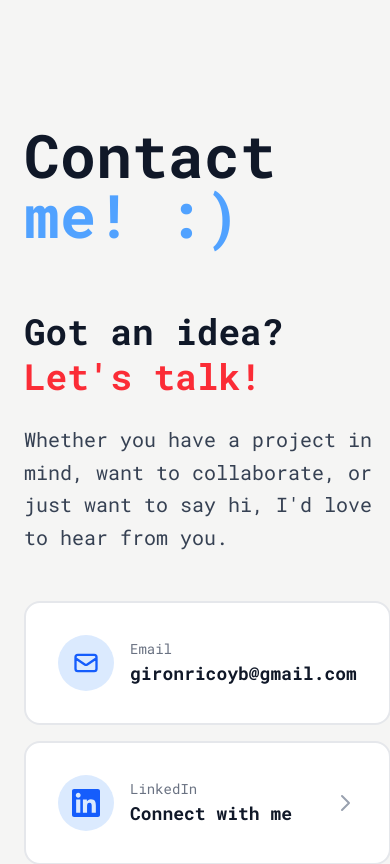
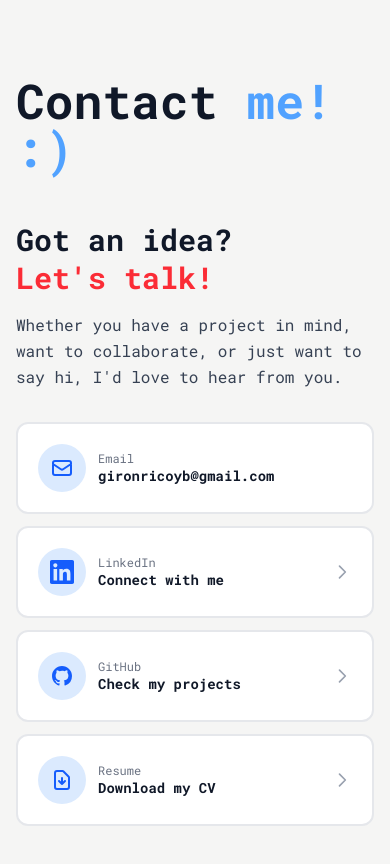
Before and after one commit to blancagiron/mi-portfolio, a Next.js app: page / in a window 390 px wide. Shown: the part 8560-9424 px from the top of the page. Built offline with nearby package versions, Linux system fonts and the light colour scheme.

Commit message:
mejorar vista movil

```diff
--- a/src/app/components/Contact.tsx
+++ b/src/app/components/Contact.tsx
@@ -5,7 +5,7 @@ const Contact = () => {
   return (
     <section
       id="contact"
-      className="py-32 container mx-auto px-6 max-w-7xl relative overflow-hidden"
+      className="py-20 md:py-32 container mx-auto px-4 sm:px-6 max-w-7xl relative overflow-hidden"
     >
       {/* Background Phone Icon - hidden on small screens */}
       <div className="hidden md:block absolute left-30 top-1/2 -translate-y-1/2 -translate-x-[15%] w-[400px] h-[400px] md:w-[600px] md:h-[600px] opacity-35 pointer-events-none">
@@ -20,34 +20,34 @@ const Contact = () => {
 
       {/* Content */}
       <div className="relative z-10">
-        <div className="flex items-center justify-end mb-16">
-          <h2 className="text-6xl md:text-7xl font-bold text-gray-900">
+        <div className="flex items-center justify-end mb-12 md:mb-16">
+          <h2 className="text-5xl md:text-6xl lg:text-7xl font-bold text-gray-900">
             Contact <span className="text-blue-400">me! :)</span>
           </h2>
         </div>
 
-        <div className="grid md:grid-cols-2 gap-12 items-center">
+        <div className="grid md:grid-cols-2 gap-8 md:gap-12 items-center">
           {/* Left side - Message */}
-          <div className="space-y-6 relative">
-            <h3 className="text-4xl md:text-5xl font-bold text-gray-900 leading-tight">
+          <div className="space-y-4 md:space-y-6 relative">
+            <h3 className="text-3xl sm:text-4xl md:text-5xl font-bold text-gray-900 leading-tight">
               Got an idea?
               <br />
               <span className="text-red-500">Let's talk!</span>
             </h3>
-            <p className="text-xl md:text-xl text-gray-700 leading-relaxed">
+            <p className="text-base sm:text-lg md:text-xl text-gray-700 leading-relaxed">
               Whether you have a project in mind, want to collaborate, or just
               want to say hi, I'd love to hear from you.
             </p>
           </div>
 
           {/* Right side - Contact Cards */}
-          <div className="space-y-4">
+          <div className="space-y-3 md:space-y-4">
             {/* Email Card */}
-            <div className="group bg-white rounded-2xl p-8 border-2 border-gray-200 hover:border-blue-400 hover:shadow-xl transition-all duration-300">
-              <div className="flex items-center gap-4">
-                <div className="w-14 h-14 rounded-full bg-blue-100 flex items-center justify-center group-hover:bg-blue-400 transition-colors duration-300">
+            <div className="group bg-white rounded-xl md:rounded-2xl p-5 md:p-8 border-2 border-gray-200 hover:border-blue-400 hover:shadow-xl transition-all duration-300">
+              <div className="flex items-center gap-3 md:gap-4">
+                <div className="w-12 h-12 md:w-14 md:h-14 rounded-full bg-blue-100 flex items-center justify-center group-hover:bg-blue-400 transition-colors duration-300 flex-shrink-0">
                   <svg
-                    className="w-7 h-7 text-blue-600 group-hover:text-white transition-colors duration-300"
+                    className="w-6 h-6 md:w-7 md:h-7 text-blue-600 group-hover:text-white transition-colors duration-300"
                     fill="none"
                     stroke="currentColor"
                     viewBox="0 0 24 24"
@@ -60,9 +60,9 @@ const Contact = () => {
                     />
                   </svg>
                 </div>
-                <div className="flex-1">
-                  <p className="text-sm text-gray-500 font-medium">Email</p>
-                  <p className="text-lg md:text-xl font-semibold text-gray-900 group-hover:text-blue-400 transition-colors duration-300">
+                <div className="flex-1 min-w-0">
+                  <p className="text-xs md:text-sm text-gray-500 font-medium">Email</p>
+                  <p className="text-sm sm:text-base md:text-lg lg:text-xl font-semibold text-gray-900 group-hover:text-blue-400 transition-colors duration-300 truncate">
                     gironricoyb@gmail.com
                   </p>
                 </div>
@@ -74,26 +74,26 @@ const Contact = () => {
               href="https://www.linkedin.com/in/blancagiroon"
               target="_blank"
               rel="noopener noreferrer"
-              className="group block bg-white rounded-2xl p-8 border-2 border-gray-200 hover:border-blue-400 hover:shadow-xl transition-all duration-300 hover:-translate-y-1"
+              className="group block bg-white rounded-xl md:rounded-2xl p-5 md:p-8 border-2 border-gray-200 hover:border-blue-400 hover:shadow-xl transition-all duration-300 hover:-translate-y-1"
             >
-              <div className="flex items-center gap-4">
-                <div className="w-14 h-14 rounded-full bg-blue-100 flex items-center justify-center group-hover:bg-blue-400 transition-colors duration-300">
+              <div className="flex items-center gap-3 md:gap-4">
+                <div className="w-12 h-12 md:w-14 md:h-14 rounded-full bg-blue-100 flex items-center justify-center group-hover:bg-blue-400 transition-colors duration-300 flex-shrink-0">
                   <svg
-                    className="w-7 h-7 text-blue-600 group-hover:text-white transition-colors duration-300"
+                    className="w-6 h-6 md:w-7 md:h-7 text-blue-600 group-hover:text-white transition-colors duration-300"
                     fill="currentColor"
                     viewBox="0 0 24 24"
                   >
                     <path d="M20.447 20.452h-3.554v-5.569c0-1.328-.027-3.037-1.852-3.037-1.853 0-2.136 1.445-2.136 2.939v5.667H9.351V9h3.414v1.561h.046c.477-.9 1.637-1.85 3.37-1.85 3.601 0 4.267 2.37 4.267 5.455v6.286zM5.337 7.433c-1.144 0-2.063-.926-2.063-2.065 0-1.138.92-2.063 2.063-2.063 1.14 0 2.064.925 2.064 2.063 0 1.139-.925 2.065-2.064 2.065zm1.782 13.019H3.555V9h3.564v11.452zM22.225 0H1.771C.792 0 0 .774 0 1.729v20.542C0 23.227.792 24 1.771 24h20.451C23.2 24 24 23.227 24 22.271V1.729C24 .774 23.2 0 22.222 0h.003z" />
                   </svg>
                 </div>
-                <div className="flex-1">
-                  <p className="text-sm text-gray-500 font-medium">LinkedIn</p>
-                  <p className="text-lg md:text-xl font-semibold text-gray-900 group-hover:text-blue-400 transition-colors duration-300">
+                <div className="flex-1 min-w-0">
+                  <p className="text-xs md:text-sm text-gray-500 font-medium">LinkedIn</p>
+                  <p className="text-sm sm:text-base md:text-lg lg:text-xl font-semibold text-gray-900 group-hover:text-blue-400 transition-colors duration-300">
                     Connect with me
                   </p>
                 </div>
                 <svg
-                  className="w-6 h-6 text-gray-400 group-hover:text-blue-400 group-hover:translate-x-1 transition-all duration-300"
+                  className="w-5 h-5 md:w-6 md:h-6 text-gray-400 group-hover:text-blue-400 group-hover:translate-x-1 transition-all duration-300 flex-shrink-0"
                   fill="none"
                   stroke="currentColor"
                   viewBox="0 0 24 24"
@@ -113,12 +113,12 @@ const Contact = () => {
               href="https://github.com/blancagiron"
               target="_blank"
               rel="noopener noreferrer"
-              className="group block bg-white rounded-2xl p-8 border-2 border-gray-200 hover:border-blue-400 hover:shadow-xl transition-all duration-300 hover:-translate-y-1"
+              className="group block bg-white rounded-xl md:rounded-2xl p-5 md:p-8 border-2 border-gray-200 hover:border-blue-400 hover:shadow-xl transition-all duration-300 hover:-translate-y-1"
             >
-              <div className="flex items-center gap-4">
-                <div className="w-14 h-14 rounded-full bg-blue-100 flex items-center justify-center group-hover:bg-blue-400 transition-colors duration-300">
+              <div className="flex items-center gap-3 md:gap-4">
+                <div className="w-12 h-12 md:w-14 md:h-14 rounded-full bg-blue-100 flex items-center justify-center group-hover:bg-blue-400 transition-colors duration-300 flex-shrink-0">
                   <svg
-                    className="w-7 h-7 text-blue-600 group-hover:text-white transition-colors duration-300"
+                    className="w-6 h-6 md:w-7 md:h-7 text-blue-600 group-hover:text-white transition-colors duration-300"
                     fill="currentColor"
                     viewBox="0 0 24 24"
                   >
@@ -129,14 +129,14 @@ const Contact = () => {
                     />
                   </svg>
                 </div>
-                <div className="flex-1">
-                  <p className="text-sm text-gray-500 font-medium">GitHub</p>
-                  <p className="text-lg md:text-xl font-semibold text-gray-900 group-hover:text-blue-400 transition-colors duration-300">
+                <div className="flex-1 min-w-0">
+                  <p className="text-xs md:text-sm text-gray-500 font-medium">GitHub</p>
+                  <p className="text-sm sm:text-base md:text-lg lg:text-xl font-semibold text-gray-900 group-hover:text-blue-400 transition-colors duration-300">
                     Check my projects
                   </p>
                 </div>
                 <svg
-                  className="w-6 h-6 text-gray-400 group-hover:text-blue-400 group-hover:translate-x-1 transition-all duration-300"
+                  className="w-5 h-5 md:w-6 md:h-6 text-gray-400 group-hover:text-blue-400 group-hover:translate-x-1 transition-all duration-300 flex-shrink-0"
                   fill="none"
                   stroke="currentColor"
                   viewBox="0 0 24 24"
@@ -155,12 +155,12 @@ const Contact = () => {
             <a
               href="/CV_BGironRicoy.pdf"
               download
-              className="group block bg-white rounded-2xl p-8 border-2 border-gray-200 hover:border-blue-400 hover:shadow-xl transition-all duration-300 hover:-translate-y-1"
+              className="group block bg-white rounded-xl md:rounded-2xl p-5 md:p-8 border-2 border-gray-200 hover:border-blue-400 hover:shadow-xl transition-all duration-300 hover:-translate-y-1"
             >
-              <div className="flex items-center gap-4">
-                <div className="w-14 h-14 rounded-full bg-blue-100 flex items-center justify-center group-hover:bg-blue-400 transition-colors duration-300">
+              <div className="flex items-center gap-3 md:gap-4">
+                <div className="w-12 h-12 md:w-14 md:h-14 rounded-full bg-blue-100 flex items-center justify-center group-hover:bg-blue-400 transition-colors duration-300 flex-shrink-0">
                   <svg
-                    className="w-7 h-7 text-blue-600 group-hover:text-white transition-colors duration-300"
+                    className="w-6 h-6 md:w-7 md:h-7 text-blue-600 group-hover:text-white transition-colors duration-300"
                     fill="none"
                     stroke="currentColor"
                     viewBox="0 0 24 24"
@@ -173,14 +173,14 @@ const Contact = () => {
                     />
                   </svg>
                 </div>
-                <div className="flex-1">
-                  <p className="text-sm text-gray-500 font-medium">Resume</p>
-                  <p className="text-lg md:text-xl font-semibold text-gray-900 group-hover:text-blue-400 transition-colors duration-300">
+                <div className="flex-1 min-w-0">
+                  <p className="text-xs md:text-sm text-gray-500 font-medium">Resume</p>
+                  <p className="text-sm sm:text-base md:text-lg lg:text-xl font-semibold text-gray-900 group-hover:text-blue-400 transition-colors duration-300">
                     Download my CV
                   </p>
                 </div>
                 <svg
-                  className="w-6 h-6 text-gray-400 group-hover:text-blue-400 group-hover:translate-x-1 transition-all duration-300"
+                  className="w-5 h-5 md:w-6 md:h-6 text-gray-400 group-hover:text-blue-400 group-hover:translate-x-1 transition-all duration-300 flex-shrink-0"
                   fill="none"
                   stroke="currentColor"
                   viewBox="0 0 24 24"
```
